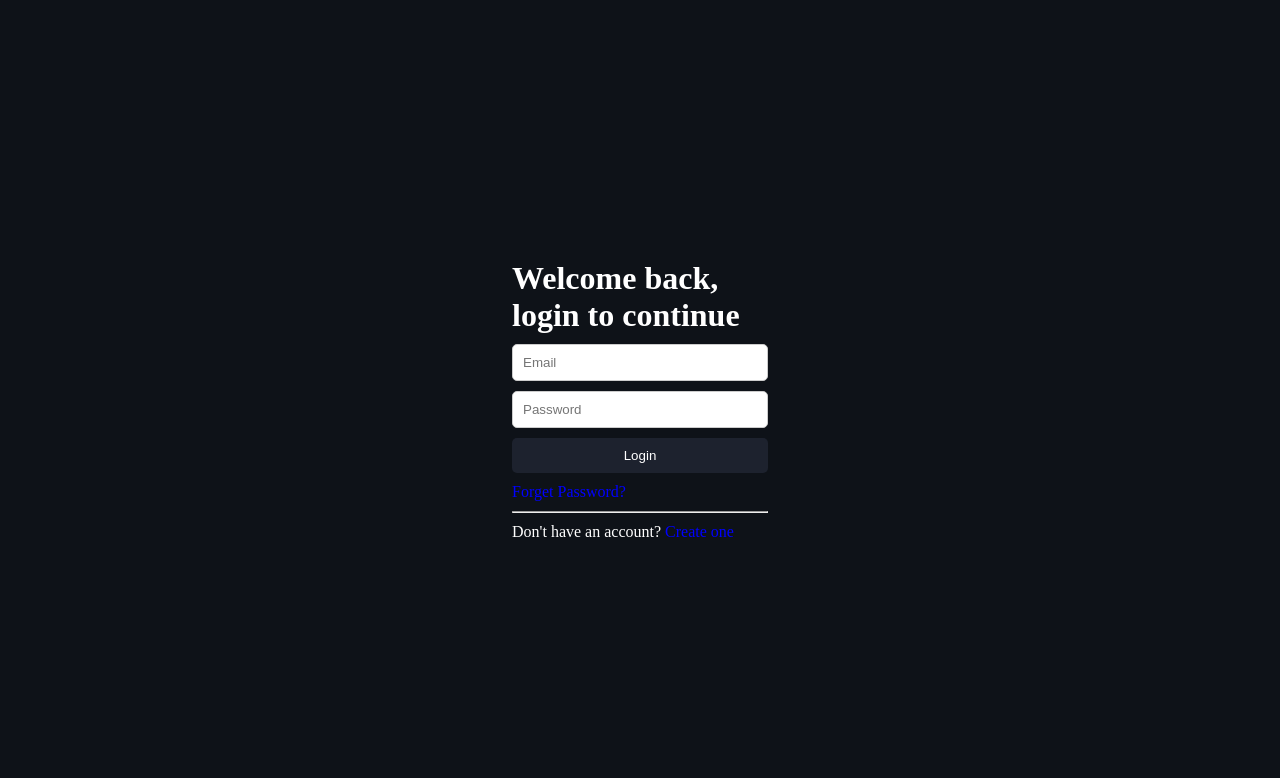
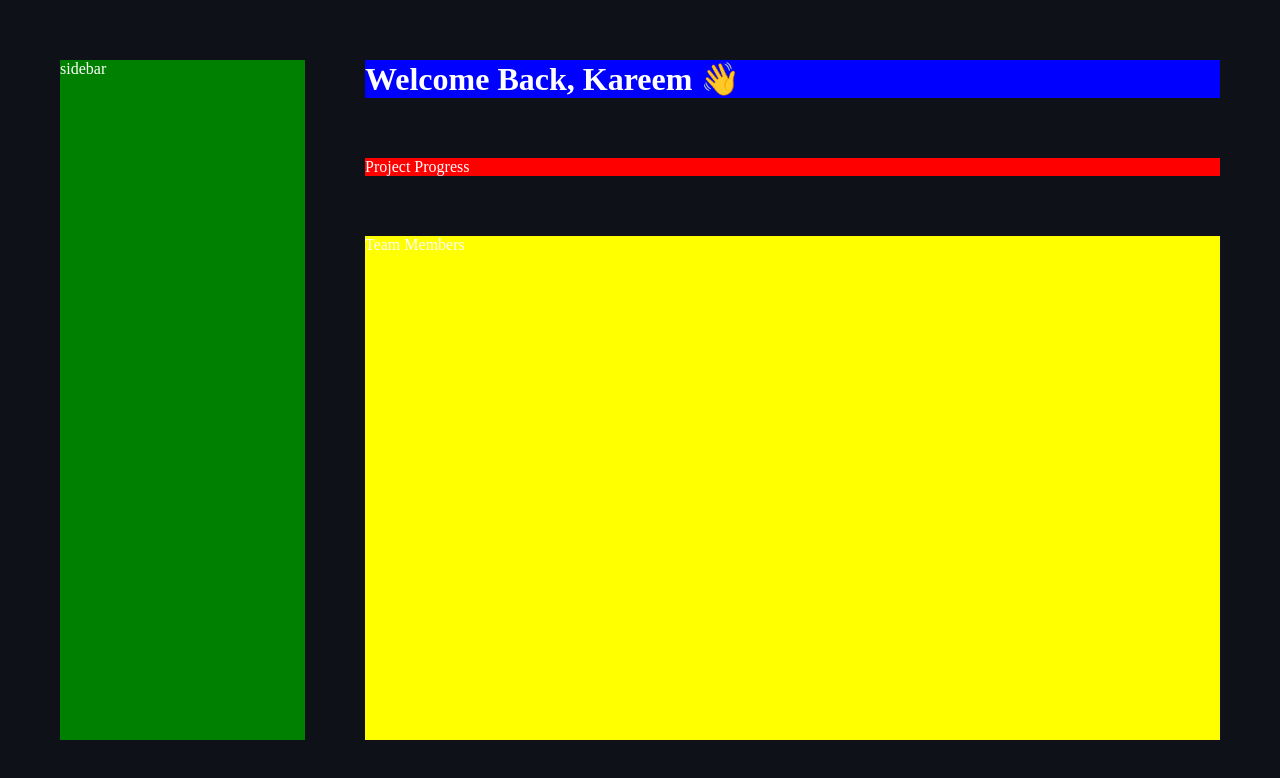
Before and after one commit to doaamohamed88/Taskify, a React (Vite) app in the folder Frontend/: page / in a window 1280 px wide. Shown: the top 778 px of the page. Built offline with nearby package versions, Linux system fonts and the light colour scheme.

Commit message:
feat(dashboard layout desktop): finish dashboard grid layout on desktop

```diff
--- a/Frontend/src/App.jsx
+++ b/Frontend/src/App.jsx
@@ -1,12 +1,13 @@
 import { RouterProvider } from "react-router";
-import AuthenticationPage from "./pages/AuthenticationPage/AuthenticationPage";
 import "./styles/App.css";
 import { routes } from "./routes/routes";
+import AdminDashboard from "./pages/adminDashboard/AdminDashboard";
 
 function App() {
   return (
     <>
-      <RouterProvider router={routes} />
+      {/* <RouterProvider router={routes} /> */}
+      <AdminDashboard></AdminDashboard>
     </>
   );
 }
--- /dev/null
+++ b/Frontend/src/pages/AdminDashboard/AdminDashboard.jsx
@@ -0,0 +1,15 @@
+import st from './AdminDashboard.module.css';
+
+export default function AdminDashboard() {
+  return (
+      <div className={st.grid}>
+        <h1>Welcome Back, Kareem 👋</h1>
+
+        <div className={st.sidebar}>sidebar</div>
+
+        <div className={st.projectProgress}>Project Progress</div>
+
+        <div className={st.teamMembers}>Team Members</div>
+      </div>
+  )
+}
--- /dev/null
+++ b/Frontend/src/pages/AdminDashboard/AdminDashboard.module.css
@@ -0,0 +1,32 @@
+.grid {
+    padding: var(--section-padding);
+    margin-inline: auto;
+    display: grid;
+    grid-template-columns: repeat(4, 1fr);
+    grid-template-rows: auto auto 1fr;
+    gap: var(--section-padding);
+    min-height: 100dvh;
+
+    .sidebar {
+        grid-area: 1 / 1 / -1 / 2;
+        background-color: green;
+    }
+
+    h1 {
+        grid-column: 2 / -1;
+        background-color: blue;
+    }
+
+    .projectProgress {
+        background-color: red;
+        grid-column: 2 / -1;
+        grid-row: 2 / 3;
+    }
+
+    .teamMembers {
+        background-color: yellow;
+        grid-column: 2 / -1;
+        grid-row: 3 / 4;
+    }
+
+}
--- a/Frontend/src/styles/index.css
+++ b/Frontend/src/styles/index.css
@@ -46,8 +46,4 @@ a {
 body{
     background-color: var(--main-color);
     color: white;
-    display: flex;
-    justify-content: center;
-    align-items: center;
-    min-height: 100vh;
 }
```
